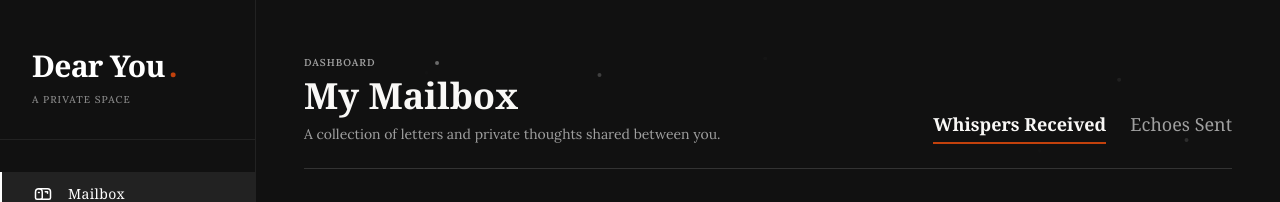
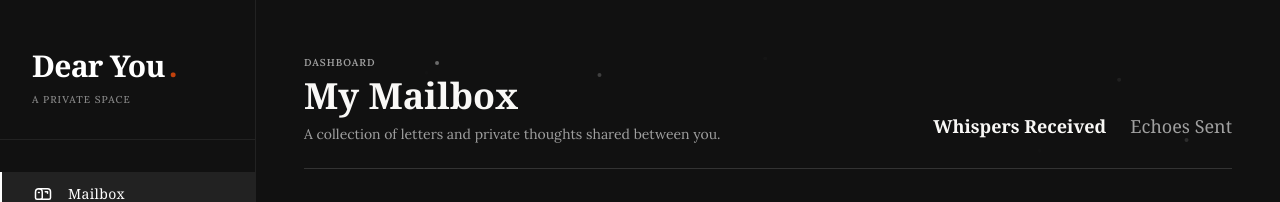
Before and after one commit to Alireja-khan/PostHeart, a Next.js app: page / in a window 1280 px wide. Shown: the top 202 px of the page. Built offline with nearby package versions, Linux system fonts and the light colour scheme; no server answers.

Commit message:
Fix design: Remove orange underlines and enhance card hover shadow

```diff
--- a/src/app/globals.css
+++ b/src/app/globals.css
@@ -44,18 +44,18 @@ body {
   scrollbar-width: none;
 }
 
-/* Modern clean card shadow */
+/* Modern clean card shadow for dark theme */
 .card-shadow {
-  box-shadow: 0 4px 20px rgba(0, 0, 0, 0.03), 0 1px 2px rgba(0, 0, 0, 0.02);
+  box-shadow: 0 4px 20px rgba(0, 0, 0, 0.3), 0 1px 3px rgba(0, 0, 0, 0.2);
 }
 
 .card-hover-shadow {
-  transition: all 0.3s cubic-bezier(0.16, 1, 0.3, 1);
+  transition: transform 0.4s cubic-bezier(0.16, 1, 0.3, 1), box-shadow 0.4s cubic-bezier(0.16, 1, 0.3, 1);
 }
 
 .card-hover-shadow:hover {
-  transform: translateY(-2px);
-  box-shadow: 0 10px 30px rgba(0, 0, 0, 0.05), 0 1px 3px rgba(0, 0, 0, 0.02);
+  transform: translateY(-4px);
+  box-shadow: 0 20px 40px rgba(0, 0, 0, 0.6), 0 8px 16px rgba(0, 0, 0, 0.4);
 }
 
 /* Handwriting fallback font class */
--- a/src/app/write/page.tsx
+++ b/src/app/write/page.tsx
@@ -91,7 +91,7 @@ export default function WriteLetterPage() {
               <select
                 value={delay}
                 onChange={(e) => setDelay(e.target.value)}
-                className="bg-transparent border-b border-[#a0a0a0]/30 text-[#f9f8f6] font-serif focus:outline-none focus:border-[#c2410c] cursor-pointer text-xs pb-0.5"
+                className="bg-transparent border-b border-[#a0a0a0]/30 text-[#f9f8f6] font-serif focus:outline-none focus:border-[#f9f8f6] cursor-pointer text-xs pb-0.5"
               >
                 <option value="5m" className="bg-[#1a1a1a]">5 Minutes</option>
                 <option value="1h" className="bg-[#1a1a1a]">1 Hour</option>
--- a/src/components/Desk.tsx
+++ b/src/components/Desk.tsx
@@ -47,13 +47,13 @@ export default function Desk({ initialLetters }: DeskProps) {
         <div className="flex items-center space-x-6 mt-8 md:mt-0">
           <button
             onClick={() => setActiveTab('received')}
-            className={`font-serif text-lg transition-all ${activeTab === 'received' ? 'text-[#f9f8f6] font-bold border-b-2 border-[#c2410c] pb-1' : 'text-[#a0a0a0] hover:text-[#f9f8f6] pb-1 border-b-2 border-transparent'}`}
+            className={`font-serif text-lg transition-all ${activeTab === 'received' ? 'text-[#f9f8f6] font-bold pb-1' : 'text-[#a0a0a0] hover:text-[#f9f8f6] pb-1'}`}
           >
             Whispers Received
           </button>
           <button
             onClick={() => setActiveTab('sent')}
-            className={`font-serif text-lg transition-all ${activeTab === 'sent' ? 'text-[#f9f8f6] font-bold border-b-2 border-[#c2410c] pb-1' : 'text-[#a0a0a0] hover:text-[#f9f8f6] pb-1 border-b-2 border-transparent'}`}
+            className={`font-serif text-lg transition-all ${activeTab === 'sent' ? 'text-[#f9f8f6] font-bold pb-1' : 'text-[#a0a0a0] hover:text-[#f9f8f6] pb-1'}`}
           >
             Echoes Sent
           </button>
```
